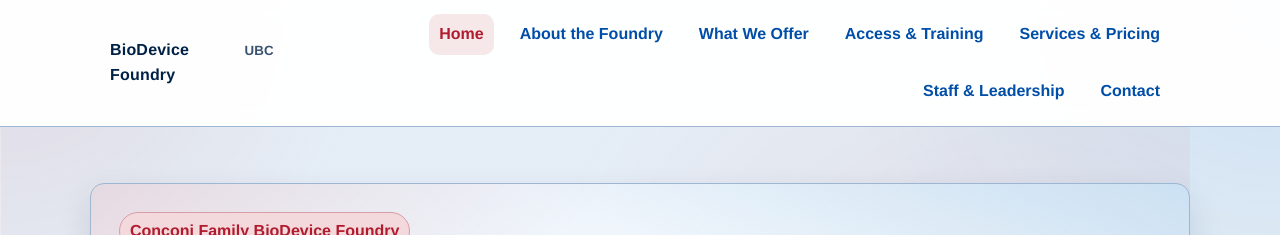
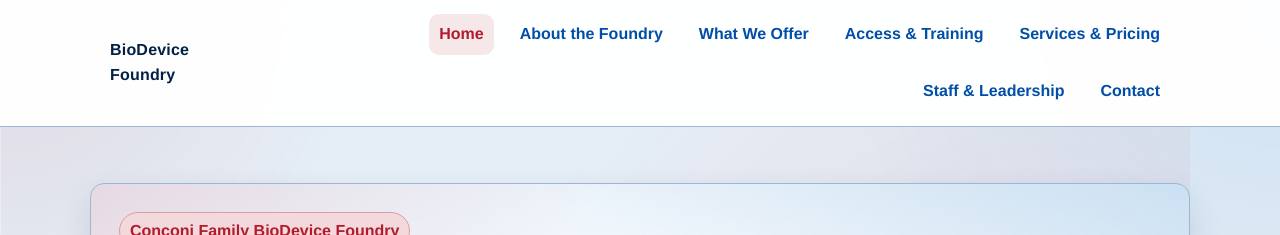
Before and after one commit to bobperryRPL/BiodeviceSite, a Jekyll site: the page built from index.md, in a window 1280 px wide. Shown: the top 235 px of the page. Built offline with Jekyll 4.4.1, drawn with Linux system fonts in a browser that asks for light colours.

Commit message:
Update header.html

```diff
--- a/_includes/header.html
+++ b/_includes/header.html
@@ -2,7 +2,7 @@
   <div class="wrap">
     <div class="nav">
       <a class="brand" href="{{ '/' | relative_url }}" aria-label="Home">
-        {{ site.data.site.short_title }} <small>UBC</small>
+        {{ site.data.site.short_title }}
       </a>
       <button class="nav-toggle" type="button" aria-expanded="false" aria-controls="primary-nav">
         Menu
```
